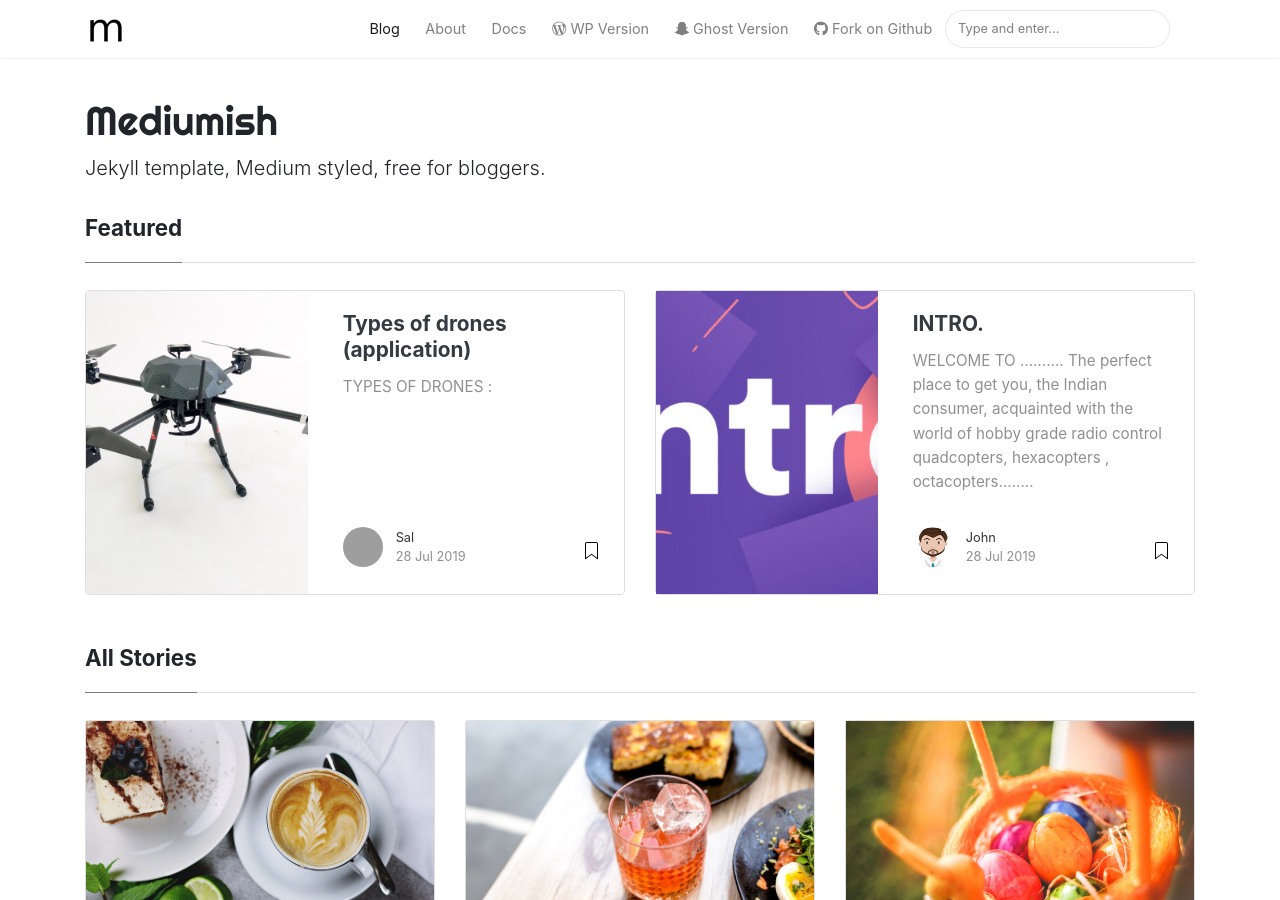
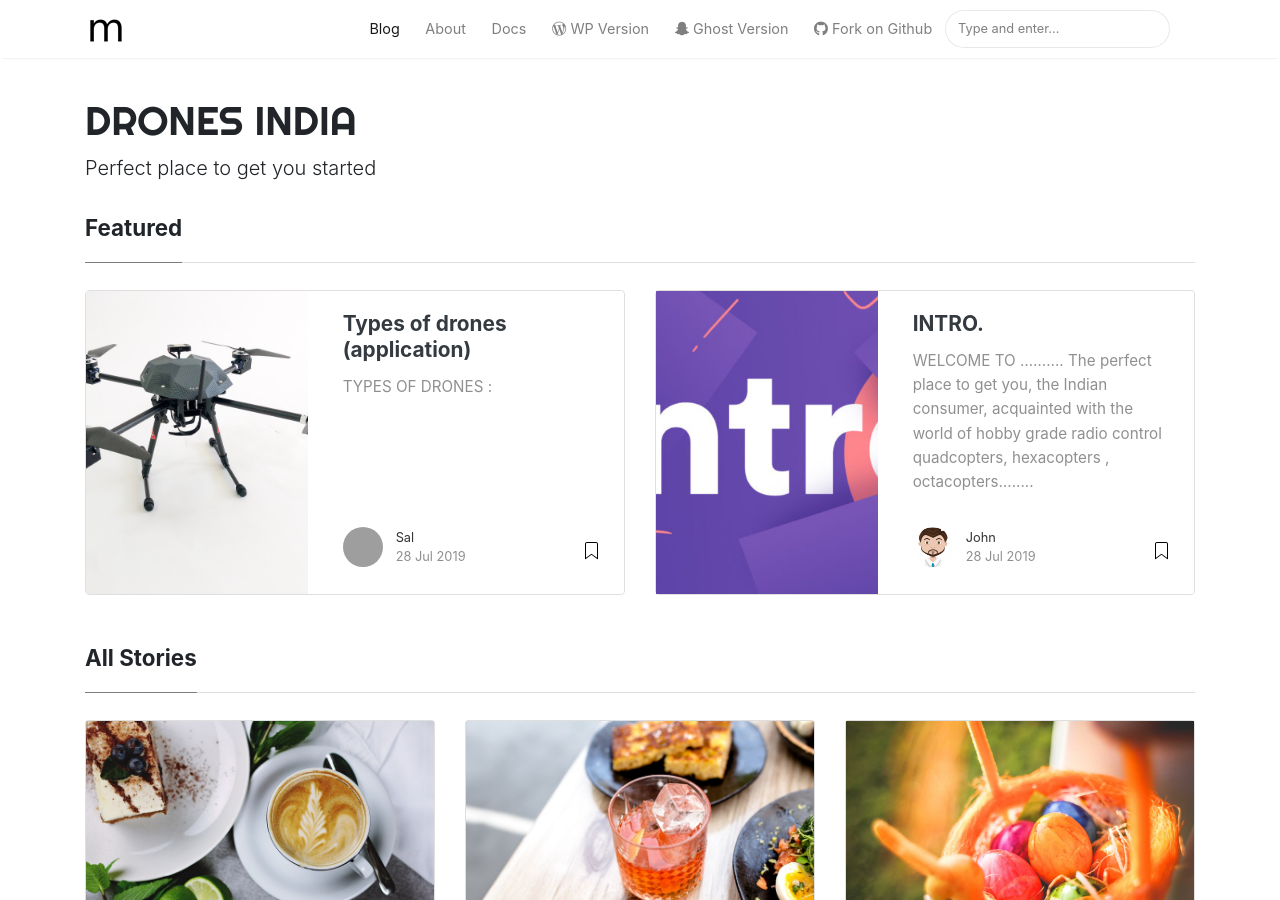
Before and after one commit to rish12321/blog, a Jekyll site: the page built from index.html, in a window 1280 px wide and 900 px high. Built offline with Jekyll 4.4.1, drawn with Linux system fonts in a browser that asks for light colours; nearby versions of some CDN libraries; the list of posts is cut into pages by our own code; some of the changed text lies outside the part shown; grey boxes are pictures that could not be loaded.

Commit message:
title added

```diff
--- a/_config.yml
+++ b/_config.yml
@@ -1,7 +1,7 @@
 # Site
-name: "Mediumish"
-title: "Mediumish"
-description: "Jekyll template, Medium styled, free for bloggers."
+name: "DRONES INDIA"
+title: "DRONES INDIA"
+description: "Perfect place to get you started"
 logo: 'assets/images/logo.png'
 favicon: 'assets/images/logo.png'
 baseurl: /blog
```
